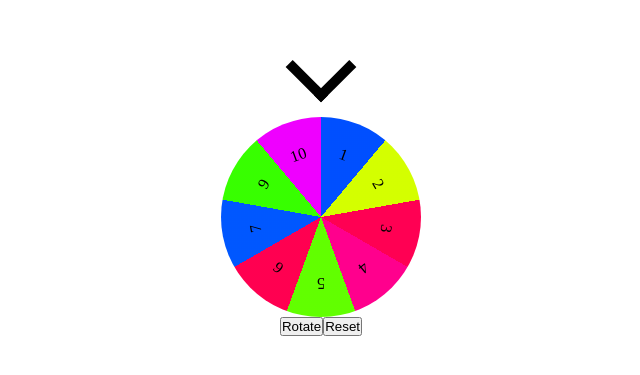
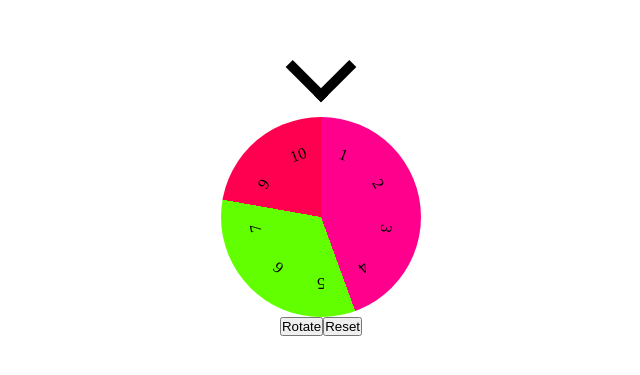
Before and after one commit to kennarddh/spinning-prize-wheel, a React (Vite) app: page / in a window 1280 px wide. Shown: the part 199-574 px from the top of the page, without its empty margins (319-959 px from the left). Built offline with nearby package versions, Linux system fonts and the light colour scheme.

Commit message:
feat: Group color by rarity props

```diff
--- a/src/App.tsx
+++ b/src/App.tsx
@@ -14,14 +14,17 @@ const App: FC = () => {
 		common: {
 			label: 'Common',
 			rarity: 50,
+			color: RandomColor(),
 		},
 		uncommon: {
 			label: 'Uncommon',
 			rarity: 40,
+			color: RandomColor(),
 		},
 		rare: {
 			label: 'Rare',
 			rarity: 10,
+			color: RandomColor(),
 		},
 	})
 
@@ -109,6 +112,7 @@ const App: FC = () => {
 				choice={Choice}
 				onEndRotate={OnEndRotate}
 				ref={LuckyWheelRef}
+				groupColorByRarity
 			/>
 			<div>
 				<button onClick={Rotate}>Rotate</button>
--- a/src/Components/LuckyWheel/LuckyWheel.tsx
+++ b/src/Components/LuckyWheel/LuckyWheel.tsx
@@ -1,5 +1,11 @@
 /* eslint-disable security/detect-object-injection */
-import { forwardRef, useCallback, useImperativeHandle, useState } from 'react'
+import {
+	forwardRef,
+	useCallback,
+	useImperativeHandle,
+	useMemo,
+	useState,
+} from 'react'
 
 import { Container, Wheel, TextContainer, Text, Triangle } from './Styles'
 
@@ -18,6 +24,7 @@ const LuckyWheel: React.ForwardRefRenderFunction<ILuckyWheel, IProps> = (
 		withoutArrow,
 		fullRotationAddBeforeDestination,
 		counterClockwise,
+		groupColorByRarity,
 	},
 	ref
 ) => {
@@ -114,11 +121,26 @@ const LuckyWheel: React.ForwardRefRenderFunction<ILuckyWheel, IProps> = (
 		[Reset, Rotate]
 	)
 
+	const groupColor = useMemo(() => {
+		return Object.entries(rarityGroups).reduce<Record<string, string>>(
+			(acc, [key, { color }]) => {
+				acc[key] = color ? color : RandomColor()
+
+				return acc
+			},
+			{}
+		)
+	}, [rarityGroups])
+
 	return (
 		<Container>
 			{!withoutArrow ? <Triangle></Triangle> : null}
 			<Wheel
-				colors={choice.map(val => val.color)}
+				colors={choice.map(val => {
+					if (groupColorByRarity) return groupColor[val.rarityGroup]
+
+					return val.color ? val.color : RandomColor()
+				})}
 				duration={rotateDuration}
 				rotation={Rotation}
 			>
```
Also changed, not shown: src/Components/LuckyWheel/Types.ts (+37 -1 lines).
